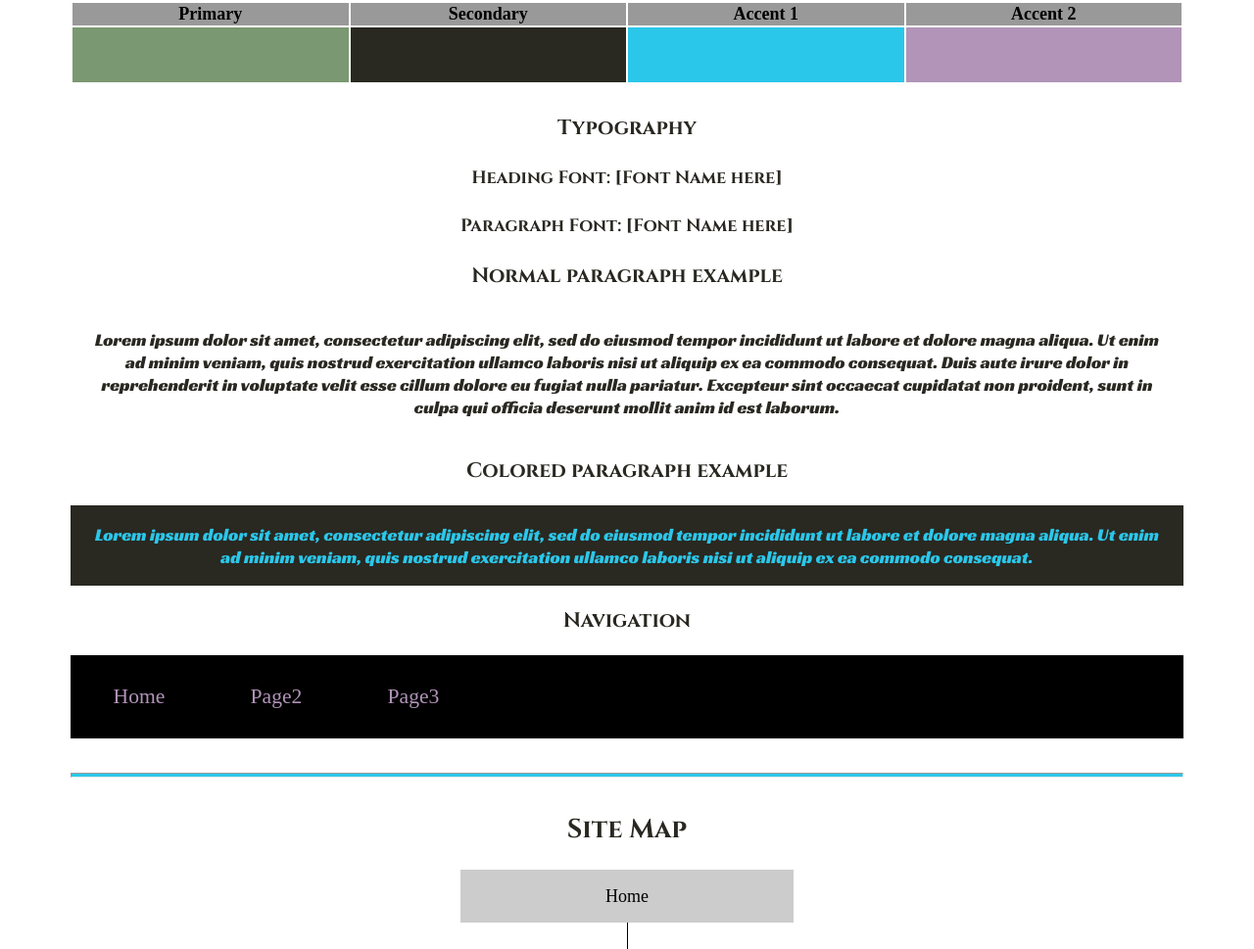
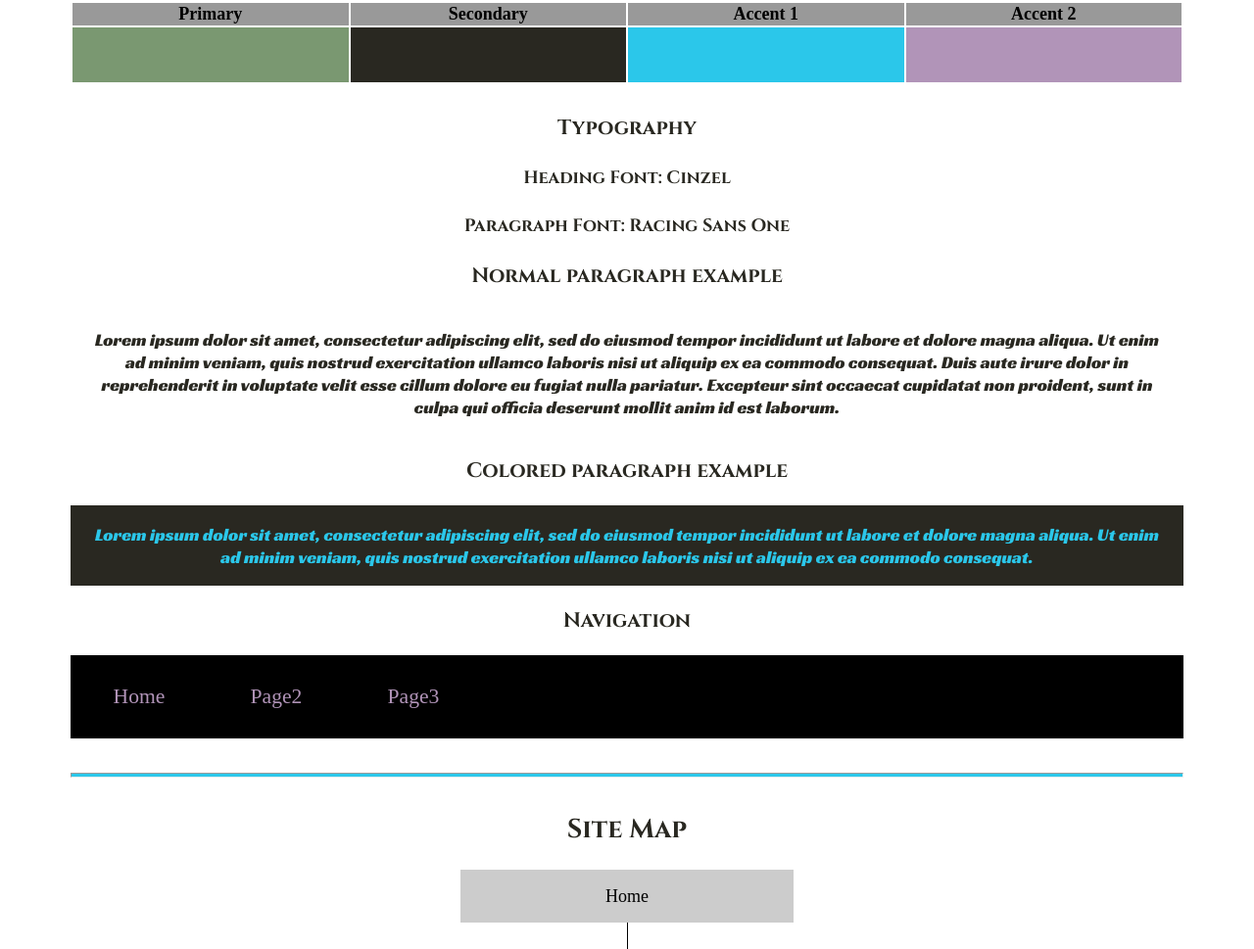
Before and after one commit to SavageSnail/WDD130_, a plain HTML site: page personal_site/site-plan.html in a window 1280 px wide. Shown: the part 1337-2306 px from the top of the page at 98% size. Drawn offline with Linux system fonts and the light colour scheme; a web font is replaced by a local one.

Commit message:
Changed inserts to values

```diff
--- a/personal_site/site-plan.html
+++ b/personal_site/site-plan.html
@@ -64,10 +64,10 @@
       <!-- Choose a font for your paragraphs (body copy) and headlines. What font(s) have you chosen? Why did you choose what you did?  Make sure to review the list of web safe fonts at W3Schools.org as a starting point.  Think also about which of your colors above you might use for background and font colors. -->
 
       <h4>
-        Heading Font: [Font Name here]  <!-- change this -->
+        Heading Font: Cinzel  <!-- change this -->
       </h4>
       <h4>
-        Paragraph Font: [Font Name here]  <!-- change this -->
+        Paragraph Font: Racing Sans One  <!-- change this -->
       </h4>
       <h3>
         Normal paragraph example
```
